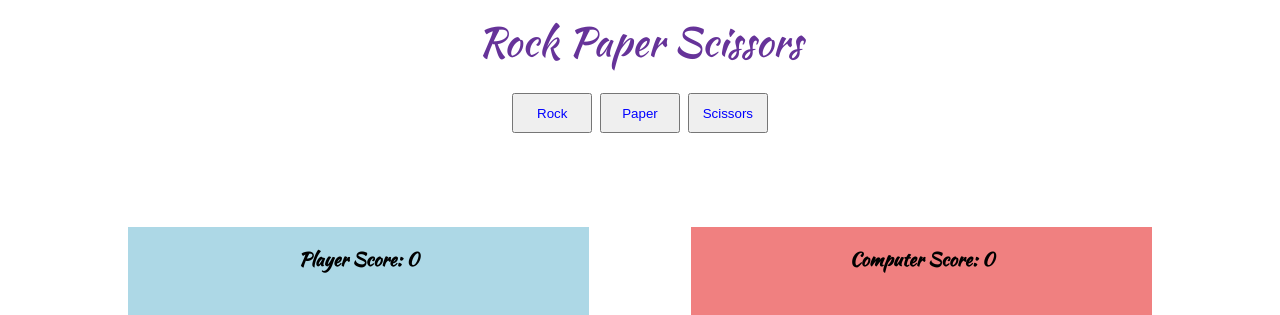
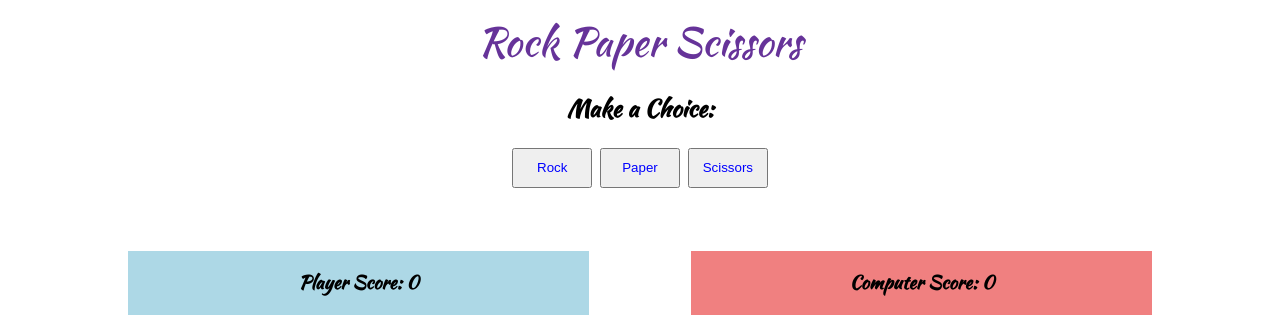
Before and after one commit to Hills007/R-P-S, a plain HTML site: page index.html in a window 1280 px wide. Shown: the top 315 px of the page. Drawn offline with Linux system fonts and the light colour scheme.

```diff
--- a/assets/css/style.css
+++ b/assets/css/style.css
@@ -39,7 +39,7 @@ footer {
 }
 
 .options {
-    margin-top: 2%;
+    margin-top: 1%;
     margin-bottom: 2%;
 }
 .control {
@@ -59,14 +59,14 @@ footer {
     background-color: lightblue;
     float: left;
     width: 45%;
-    margin-top: 5%;
+    margin-top: 2%;
 }
 
 .computer {
     background-color: lightcoral;
     float: right;
     width: 45%;
-    margin-top: 5%;
+    margin-top: 2%;
 }
 
 #p-image {
--- a/index.html
+++ b/index.html
@@ -14,6 +14,7 @@
        <!--Game Area-->
        <section class="game-area">
         <div class="title">Rock Paper Scissors</div>
+        <h2>Make a Choice:</h2>
 
         <div class="options">
             <button aria-label="rock" data-choice="rock" class="control">Rock</button>
```
Also changed, not shown: assets/images/Footer.png (added), assets/images/Game-Area.png (added), assets/images/Readme.RPS.png (added), assets/images/Title.png (added), assets/images/lighthouse.png (added), image.png (added), 1 other file.
